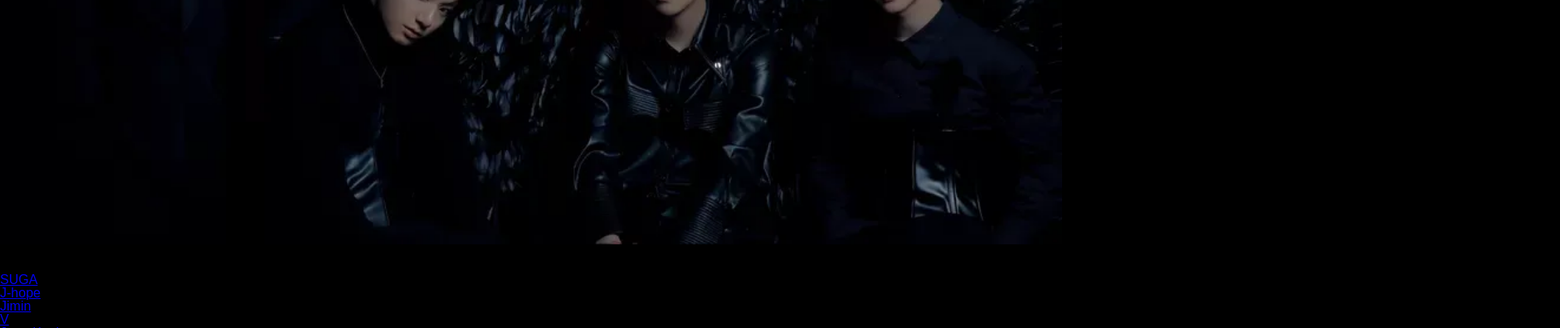
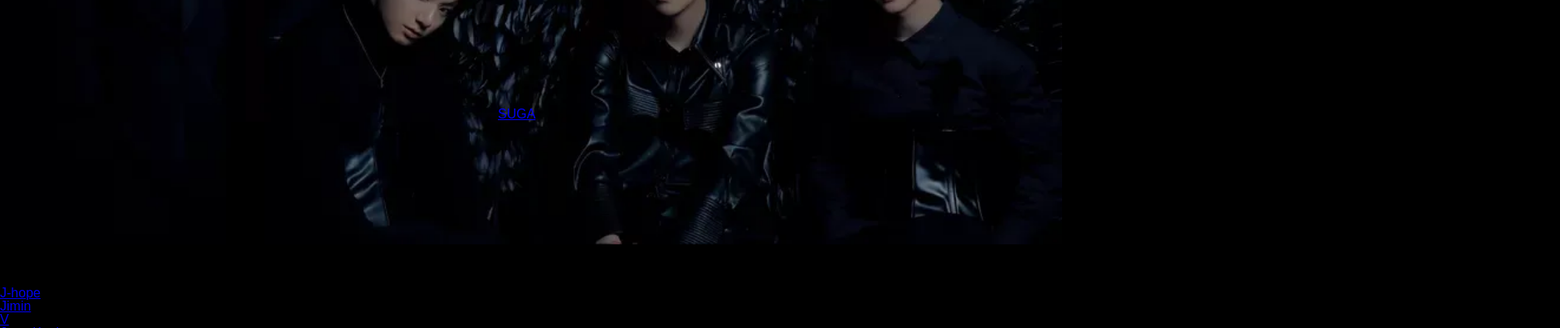
Before and after one commit to LikaxJimin/4html, a plain HTML site: page index.html in a window 1280 px wide. Shown: the part 1720-2116 px from the top of the page at 83% size, 1880 px wide, since content can reach past the window. Drawn offline with nearby package versions, Linux system fonts and the light colour scheme.

Commit message:
Update styles.css

```diff
--- a/styles/styles.css
+++ b/styles/styles.css
@@ -76,6 +76,10 @@ audio {
 .member2 {
     position: relative;
     top: -390px; left: 490px;
+}
+.member3 {
+    position: relative;
+    top: -200px; left: 600px;
 }
 .gtoup2 {
     display: flex;
```
